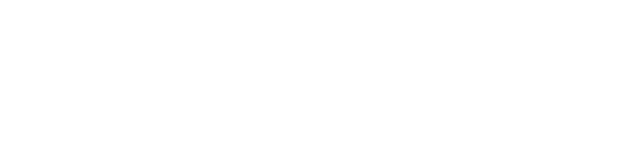
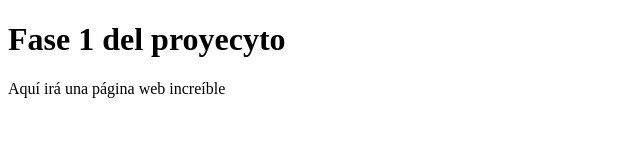
Before and after one commit to gaabyrincon/implementacionWeb, a plain HTML site: page index.html in a window 1280 px wide. Shown: the whole page, without its empty margins (0-640 px from the left). Drawn offline with Linux system fonts and the light colour scheme.

Commit message:
Update index.html

```diff
--- a/index.html
+++ b/index.html
@@ -3,9 +3,10 @@
 <head>
     <meta charset="UTF-8">
     <meta name="viewport" content="width=device-width, initial-scale=1.0">
-    <title>Document</title>
+    <title>Proyecto 1 IDW</title>
 </head>
 <body>
-
+    <h1>Fase 1 del proyecyto</h1>
+    <p>Aquí irá una página web increíble</p>
 </body>
 </html>
```
